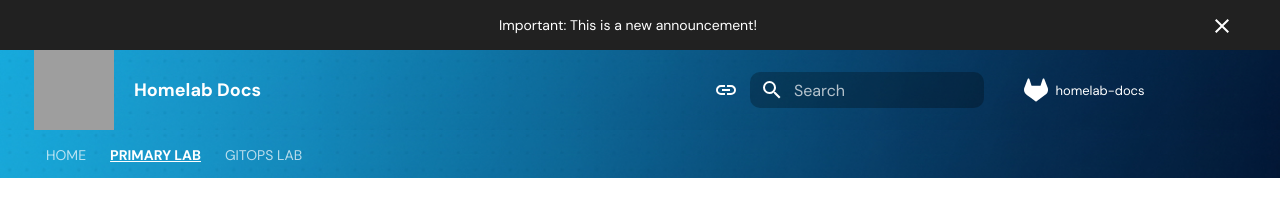
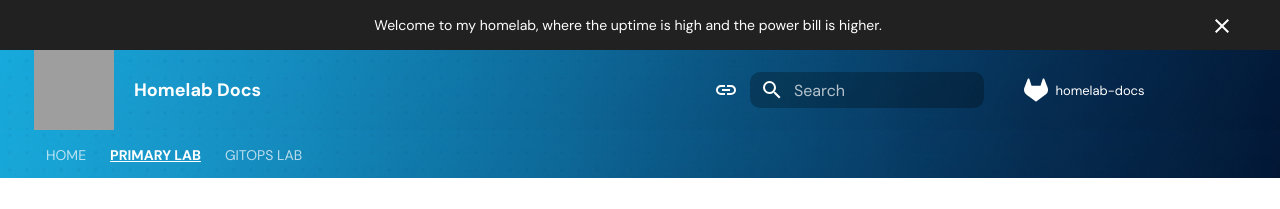
Before and after one commit to tronyx/homelab-docs, an MkDocs documentation site: the page built from docs/labs/primary/network.md, in a window 1280 px wide. Shown: the top 209 px of the page. Built offline with MkDocs 1.6.1 and Material for MkDocs 9.7.7, drawn with Linux system fonts in a browser that asks for light colours; comment, search, counter and statistics services are not loaded; part of the change alters nothing that is shown; some of the changed text lies outside the part shown; grey boxes are pictures that could not be loaded.

Commit message:
Show a random welcome line in the banner, and add the PC cable
The banner now holds ten welcome lines, and banner.js shows one of them
at random, the same one for the whole visit. The script never changes
the banner HTML, so the dismiss button still remembers a closed banner.
Without JavaScript, the first line shows.

The Primary Lab diagram now shows the Office PC's 2.5 Gb cable to the
UXG-Fiber through the patch panel, and the Network page lists it.

Co-Authored-By: Claude Opus 5.5 <noreply@anthropic.com>

```diff
--- a/docs/labs/primary/network.md
+++ b/docs/labs/primary/network.md
@@ -46,6 +46,7 @@ The diagram draws each cable as one striped ribbon, with one colored stripe per
 | --- | --- | --- | --- | --- |
 | Hitron CODA56 | UXG-Fiber | Not recorded | Not recorded | None |
 | UXG-Fiber | Aggregation switch | SFP+ | 10 Gb | LAN, Cameras, IoT, Management |
+| Office PC | UXG-Fiber | Direct, through the patch panel | 2.5 Gb | LAN |
 | USW-48 | Aggregation switch | 2x SFP+ (LAG) | 2x 10 Gb | LAN, Cameras, IoT, Management |
 | Unifi NVR | Aggregation switch | SFP+ | 10 Gb | Management |
 | Morgoth | Aggregation switch | Fiber | 10 Gb | LAN |
--- /dev/null
+++ b/docs/overrides/assets/javascripts/banner.js
@@ -0,0 +1,51 @@
+// Show one banner line per visit, picked at random from the lines in overrides/main.html.
+//
+// The script never changes the banner HTML. Material's dismiss button remembers a closed
+// banner by a hash of that HTML, so a change would bring a dismissed banner back. Instead,
+// the script adds a <style> rule that shows the chosen line and hides the others.
+// The choice is kept in sessionStorage, so the line stays the same for the whole visit.
+(function () {
+  var KEY = "banner-quip";
+
+  function pick(count) {
+    var n = NaN;
+    try {
+      n = parseInt(sessionStorage.getItem(KEY), 10);
+    } catch (e) {
+      // storage blocked: pick a new line, without remembering it
+    }
+    if (!(n >= 1 && n <= count)) {
+      n = 1 + Math.floor(Math.random() * count);
+      try {
+        sessionStorage.setItem(KEY, String(n));
+      } catch (e) {
+        // storage blocked: the line can change on the next page
+      }
+    }
+    return n;
+  }
+
+  function show() {
+    var lines = document.querySelectorAll(".banner-quips > span");
+    if (!lines.length) {
+      return;
+    }
+    var n = pick(lines.length);
+    var style = document.getElementById("banner-quip-style");
+    if (!style) {
+      style = document.createElement("style");
+      style.id = "banner-quip-style";
+      document.head.appendChild(style);
+    }
+    style.textContent =
+      ".banner-quips > span { display: none !important; }\n" +
+      ".banner-quips > span:nth-child(" + n + ") { display: inline !important; }";
+  }
+
+  // Material's instant navigation swaps pages without a reload: run again on each page.
+  if (typeof document$ !== "undefined") {
+    document$.subscribe(show);
+  } else {
+    document.addEventListener("DOMContentLoaded", show);
+  }
+})();
--- a/docs/overrides/assets/stylesheets/extra.css
+++ b/docs/overrides/assets/stylesheets/extra.css
@@ -21,6 +21,10 @@
 .md-banner {
 	overflow: auto;
 	text-align: center;
+}
+/* Banner lines: without JavaScript, only the first shows (banner.js picks one per visit) */
+.banner-quips > span + span {
+	display: none;
 }
 
 /* Adjust logo container padding/margin if needed */
--- a/mkdocs.yml
+++ b/mkdocs.yml
@@ -58,6 +58,8 @@ plugins:
   - search
 extra_css:
   - overrides/assets/stylesheets/extra.css
+extra_javascript:
+  - overrides/assets/javascripts/banner.js
 theme:
   name: material
   logo: overrides/assets/images/icons/icon.png
--- a/overrides/main.html
+++ b/overrides/main.html
@@ -1,6 +1,20 @@
 {% extends "base.html" %}
 
 {% block announce %}
-    <!-- Add your announcement content here, including arbitrary HTML -->
-    <p>Important: This is a new announcement!</p>
+    <!-- One line shows per visit: assets/javascripts/banner.js picks it at random.
+         Without JavaScript, the first line shows (extra.css). Keep every line here, and
+         never let a script change this HTML: the dismiss button (announce.dismiss)
+         remembers a closed banner by a hash of this HTML. -->
+    <p class="banner-quips">
+      <span>Welcome to my homelab adventure. It started with one old PC in a basement, and it is still growing.</span>
+      <span>Welcome to the lab. Mind the cables, and please do not unplug anything.</span>
+      <span>Welcome to my homelab adventure, where every fix starts with "it worked yesterday."</span>
+      <span>Welcome aboard. This lab runs on curiosity, coffee and a 45U rack.</span>
+      <span>Welcome to my homelab, where the uptime is high and the power bill is higher.</span>
+      <span>Welcome in. Every rack starts with one server and the words "just one more."</span>
+      <span>Welcome to the lab, where "it's always DNS" is not a joke.</span>
+      <span>Welcome to my homelab adventure. No servers were harmed in the making of this site. Most of them, anyway.</span>
+      <span>Welcome aboard. The blinking lights mean it is working. Probably.</span>
+      <span>Welcome to the basement data center. Please keep your hands inside the rack at all times.</span>
+    </p>
 {% endblock %}
```
Also changed, not shown: 2 other files.
